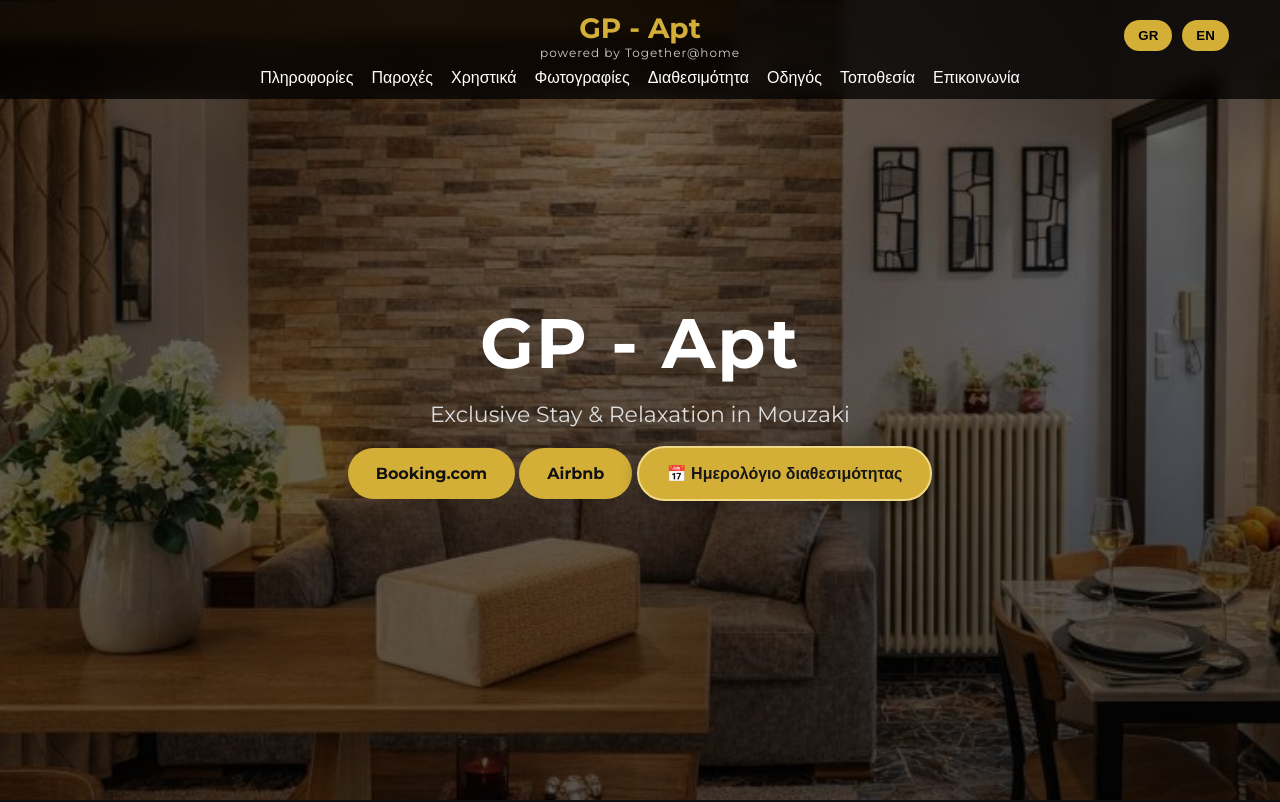
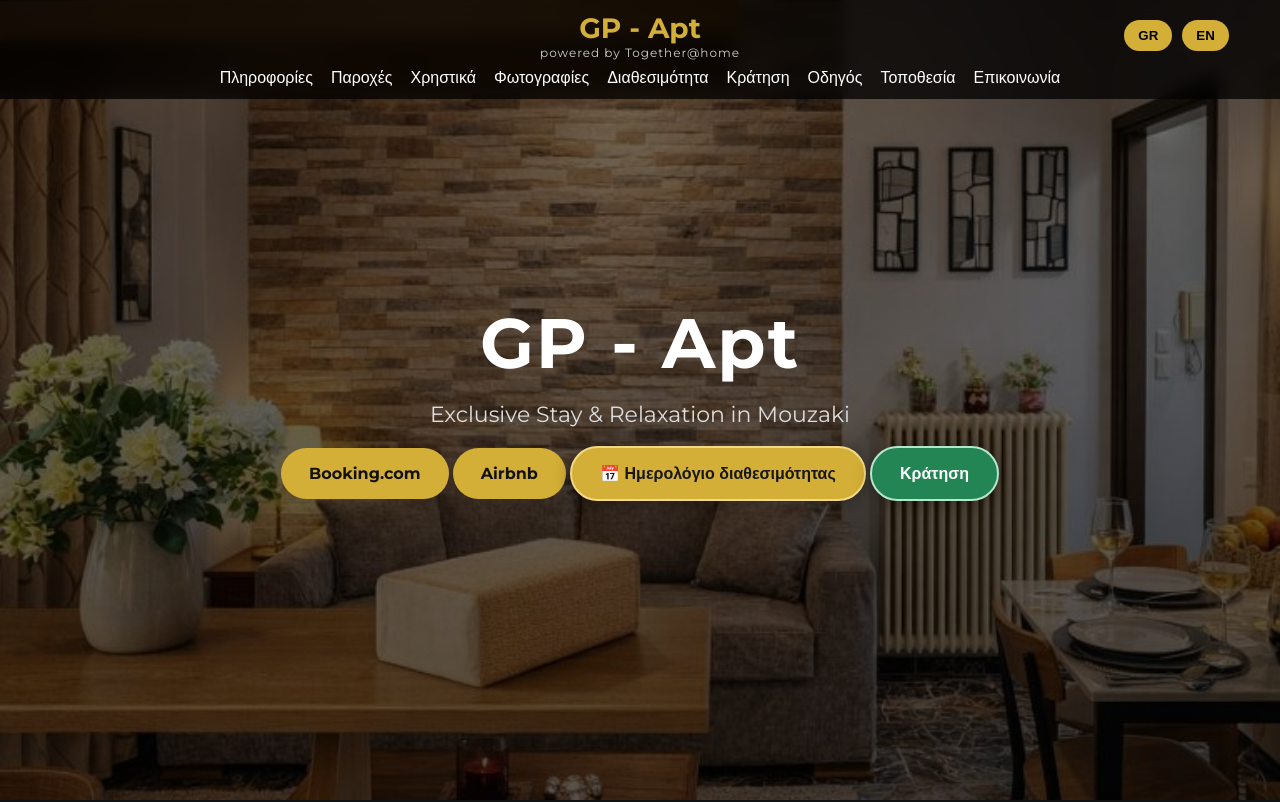
Before and after one commit to peukianm/GP-APT, a plain HTML site: page index.html in a window 1280 px wide. Shown: the top 802 px of the page. Drawn offline with Linux system fonts and the light colour scheme; no server answers.

Commit message:
Add direct reservation button to hero and navigation in Greek and English

```diff
--- a/index.html
+++ b/index.html
@@ -97,6 +97,9 @@ footer{background:#000;padding:30px;text-align:center;color:#aaa;font-size:14px}
 .direct-booking-promo{background:rgba(212,175,55,.12);border-left:4px solid #d4af37;padding:12px 14px;border-radius:7px;margin:12px 0 18px;line-height:1.55}
 
 .direct-child-ages{grid-column:1/-1;display:grid;grid-template-columns:repeat(2,minmax(0,1fr));gap:12px}.direct-child-ages:empty{display:none}.direct-child-ages label{display:flex;flex-direction:column;gap:6px}.direct-child-ages input{width:100%;min-height:44px;padding:10px;border-radius:7px;background:#fff;color:#111;border:1px solid #999;box-sizing:border-box;font:inherit}@media(max-width:650px){.direct-child-ages{grid-template-columns:1fr}}
+
+/* Direct booking shortcut visible beside the availability button */
+#direct-booking{scroll-margin-top:110px}.hero-booking-btn{display:inline-flex;align-items:center;justify-content:center;margin-top:12px;background:#238454;color:#fff;border:2px solid #b4e7ce;font-weight:700;box-shadow:0 4px 18px rgba(0,0,0,.28)}.hero-booking-btn:hover,.hero-booking-btn:focus-visible{background:#17663f;color:#fff;transform:translateY(-2px)}
 </style>
 <meta name="description" content="Μοντέρνο κατάλυμα στο Μουζάκι Καρδίτσας με πρόσβαση σε κοινόχρηστο κήπο. Εξορμήσεις προς Τρίκαλα, Μύλο των Ξωτικών, Λίμνη Πλαστήρα, Μετέωρα και Ελάτη.">
 <link rel="canonical" href="https://gp.together-home.gr/">
@@ -195,6 +198,7 @@ powered by Together@home
 <a href="#useffull" class="lang-el">Χρηστικά</a>
 <a href="#gallery" class="lang-el">Φωτογραφίες</a>
 <a href="#availability" class="lang-el">Διαθεσιμότητα</a>
+<a href="#direct-booking" class="lang-el">Κράτηση</a>
 <a href="#guide" class="lang-el">Οδηγός</a>
 <a href="#location" class="lang-el">Τοποθεσία</a>
 <a href="#contact" class="lang-el">Επικοινωνία</a>
@@ -204,6 +208,7 @@ powered by Together@home
 <a href="#useffull" class="lang-en hidden">Usefull</a>
 <a href="#gallery" class="lang-en hidden">Gallery</a>
 <a href="#availability" class="lang-en hidden">Availability</a>
+<a href="#direct-booking" class="lang-en hidden">Book now</a>
 <a href="#guide" class="lang-en hidden">Guide</a>
 <a href="#location" class="lang-en hidden">Location</a>
 <a href="#contact" class="lang-en hidden">Contact</a>
@@ -228,6 +233,7 @@ powered by Together@home
 <a class="btn" href="https://www.booking.com/hotel/gr/gp-apt-exclusive-stay-and-relaxation-in-mouzaki.el.html" target="_blank">Booking.com</a>
 <a class="btn" href="https://www.airbnb.gr/rooms/1673794446491761998" target="_blank" rel="noopener noreferrer">Airbnb</a>
 <a class="btn hero-availability-btn" href="#availability">📅 Ημερολόγιο διαθεσιμότητας</a>
+<a class="btn hero-booking-btn" href="#direct-booking">Κράτηση</a>
 </div>
 
 <div class="lang-en hidden">
@@ -235,6 +241,7 @@ powered by Together@home
 <a class="btn" href="https://www.booking.com/hotel/gr/gp-apt-exclusive-stay-and-relaxation-in-mouzaki.el.html" target="_blank">Booking.com</a>
 <a class="btn" href="https://www.airbnb.gr/rooms/1673794446491761998" target="_blank" rel="noopener noreferrer">Airbnb</a>
 <a class="btn hero-availability-btn" href="#availability">📅 Availability calendar</a>
+<a class="btn hero-booking-btn" href="#direct-booking">Book now</a>
 </div>
 
 </div>
```
